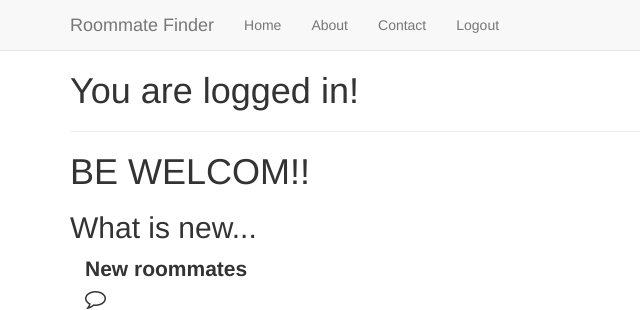
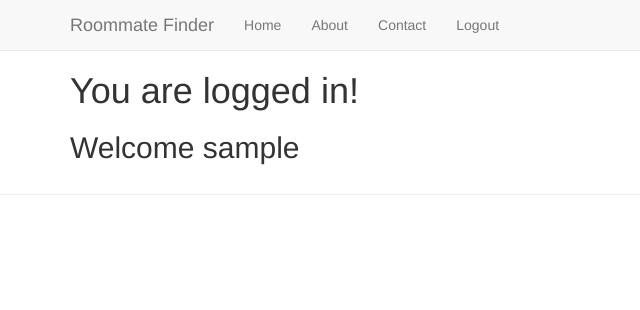
Before and after one commit to glendasp/final-proj_capstone, a Django app: page / in a window 1280 px wide; the page is wider, and only the part inside the window is pictured. Shown: the top 310 px of that part, without its empty margins (0-640 px from the left). After the commit the page ends 165 px from the top of that part, so only its background shows below. Run offline with Django 3.2, Linux system fonts and the light colour scheme; the visitor is signed in with stand-in values (Sample User, id 1); data that the repository does not hold is empty; some libraries are stand-ins or nearby versions.

Commit message:
reverse to only what works

```diff
--- a/mysite/templates/home.html
+++ b/mysite/templates/home.html
@@ -50,6 +50,7 @@
 
 	{% if queryset %}
 	<h2>Welcome Staff</h2>
+	<h3>User name: {{ user }}</h3>
 	<table class='table'>
 	{% for instance in queryset %}
 		<tr><td>{{ forloop.counter }}</td><td>{{ instance.email }}</td><td>{{ instance.full_name }}</td><td>{{ instance.date_created|timesince }} ago</td></tr>
@@ -58,21 +59,15 @@
 		{% endif %}
 	{% endfor %}
 	</table>
+	{% else %}
 
-	{% endif %}
-<hr>
-<h1>BE WELCOM!!</h1>
-
-<h2>What is new...</h2>
-
-
-<div class='col-sm-3'>
-<p class='lead text-align-center'> </b> <strong> New roommates </strong><br/>
-	<i class='fa fa-comment-o fa-stack-5x'></i>
-	<img src="../static/my_static/img/living-with-roommates.jpg" height="872" width="1360"/></span>
+	<h2> Welcome {{ user }}</h2>
 
 </p>
 </div>
+	{% endif %}
+<hr>
+
 
  {% else %}
 <div class="row">
```
